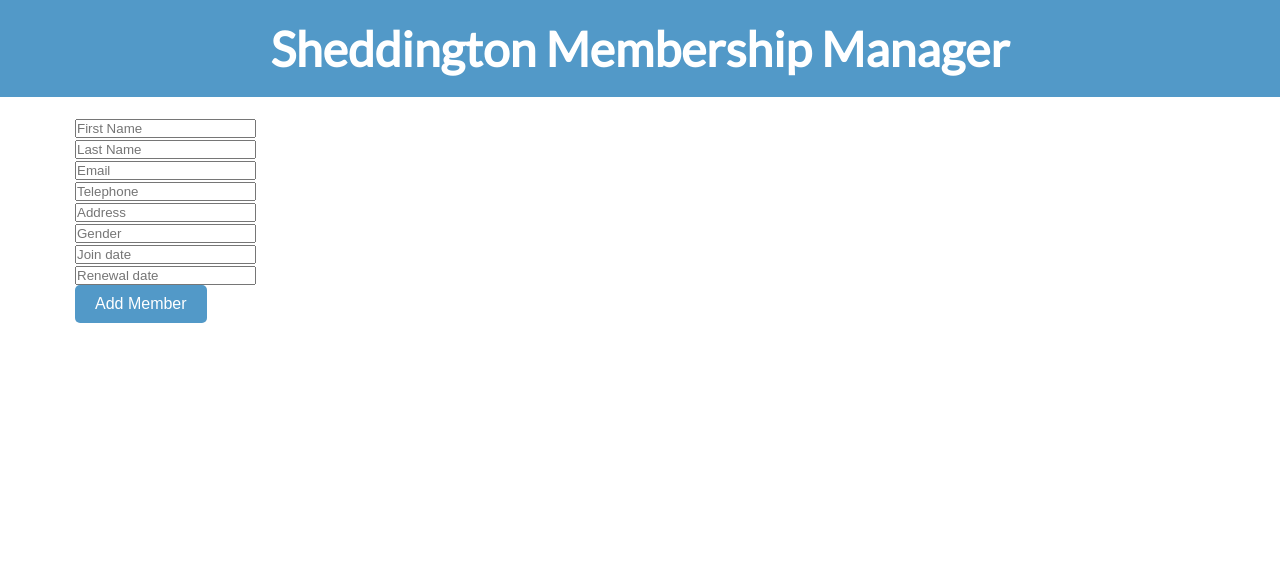
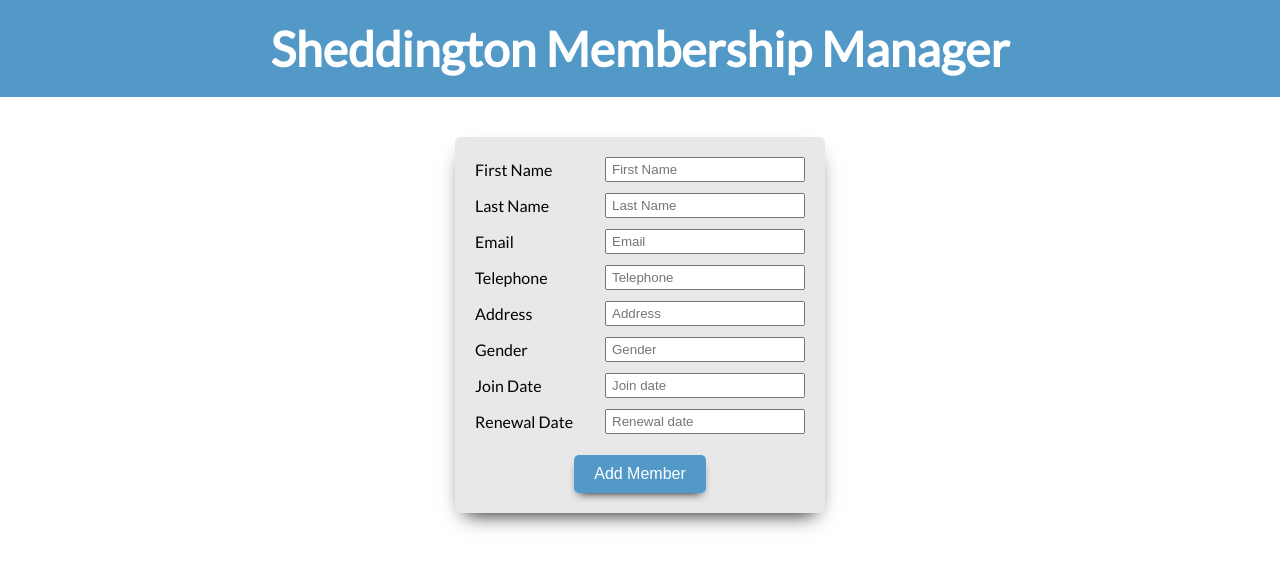
Before and after one commit to AUTOMCAS/sheddington-membership-manager, a React app in the folder frontend/: page /member/create in a window 1280 px wide. Shown: the top 568 px of the page. Built offline with nearby package versions, Linux system fonts and the light colour scheme.

Commit message:
Frontend: CreateMember: Add styling to form

```diff
--- a/frontend/src/pages/CreateMember/CreateMember.css
+++ b/frontend/src/pages/CreateMember/CreateMember.css
@@ -1,8 +1,58 @@
-.AddMemberPage {
-  width: 100vw;
-  min-height: 100vh;
+.createMemberPage {
   display: flex;
   flex-direction: column;
   align-items: center;
-  padding-top: 100px;
 }
+
+.form {
+  background-color: #e8e8e8;
+  padding: 20px;
+  border-radius: 5px;
+  margin: 20px auto;
+  display: flex;
+  flex-direction: column;
+  justify-content: center;
+  box-shadow: #000000 0 10px 20px -10px;
+}
+
+.buttonDiv {
+  display: flex;
+  flex-direction: row;
+  justify-content: center;
+  margin-top: 10px;
+}
+
+label {
+  display: flex;
+  flex-direction: row;
+  justify-content: space-between;
+  text-align: right;
+  width: 330px;
+  line-height: 26px;
+  margin-bottom: 10px;
+}
+
+input {
+  height: 25px;
+  flex: 0 0 200px;
+  margin-left: 10px;
+  padding: 5px;
+}
+
+button {
+  background-color: #5299c8;
+  padding: 10px 20px;
+  border-radius: 5px;
+  border: 0;
+  color: #ffffff;
+  text-align: center;
+  cursor: pointer;
+  font-size: 16px;
+  width: fit-content;
+  box-shadow: #000000 0 5px 10px -5px;
+}
+
+.displayMessage {
+  color: #cd5c5c;
+  text-align: center;
+}
--- a/frontend/src/pages/CreateMember/CreateMember.tsx
+++ b/frontend/src/pages/CreateMember/CreateMember.tsx
@@ -84,90 +84,132 @@ const CreateMember: React.FC = () => {
 
   return (
     <div className="createMemberPage">
+      <div>
         <form
+          className="form"
           id="createMemberInput"
           onSubmit={handleSubmit}
           data-test="memberForm"
         >
+          <div className="formBody">
+            <label>
+              First Name
               <input
                 id="firstName"
+                className="form__input"
                 type="input"
                 value={firstName}
                 onChange={handleFirstNameChange}
                 placeholder="First Name"
                 data-test="firstNameInput"
               />
-        <br></br>
+            </label>
+
+            <label>
+              Last Name
               <input
                 id="lastName"
+                className="form__input"
                 type="input"
                 value={lastName}
                 onChange={handleLastNameChange}
                 placeholder="Last Name"
                 data-test="lastNameInput"
               />
-        <br></br>
+            </label>
+
+            <label>
+              Email
               <input
                 id="email"
+                className="form__input"
                 type="input"
                 value={email}
                 onChange={handleEmailChange}
                 placeholder="Email"
                 data-test="emailInput"
               />
-        <br></br>
+            </label>
+
+            <label>
+              Telephone
               <input
                 id="telephone"
+                className="form__input"
                 type="input"
                 value={telephone}
                 onChange={handleTelephoneChange}
                 placeholder="Telephone"
                 data-test="telephoneInput"
               />
-        <br></br>
+            </label>
+
+            <label>
+              Address
               <input
                 id="address"
+                className="form__input"
                 value={address}
                 onChange={handleAddressChange}
                 type="input"
                 placeholder="Address"
                 data-test="addressInput"
               />
-        <br></br>
+            </label>
+
+            <label>
+              Gender
               <input
                 id="gender"
+                className="form__input"
                 value={gender}
                 onChange={handleGenderChange}
                 type="input"
                 placeholder="Gender"
                 data-test="genderInput"
               />
-        <br></br>
+            </label>
+
+            <label>
+              Join Date
               <input
                 id="joinDate"
+                className="form__input"
                 value={joinDate}
                 onChange={handleJoinDateChange}
                 type="input"
                 placeholder="Join date"
                 data-test="joinDateInput"
               />
-        <br></br>
+            </label>
+
+            <label>
+              Renewal Date
               <input
                 id="renewalDate"
+                className="form__input"
                 value={renewalDate}
                 onChange={handleRenewalDateChange}
                 type="input"
                 placeholder="Renewal date"
                 data-test="renewalDateInput"
               />
-        <br></br>
-        <button className="submitButton" type="submit" data-test="submitButton">
-          Add Member
-        </button>
+            </label>
+          </div>
           <div className="displayMessage" data-test="displayMessage">
             {displayMessage}
           </div>
+          <div className="buttonDiv">
+            <button
+              className="submitButton"
+              type="submit"
+              data-test="submitButton"
+            >
+              Add Member
+            </button>
+          </div>
         </form>
+      </div>
     </div>
   );
 };
```
Lines whose indentation alone changed are shown as unchanged.
